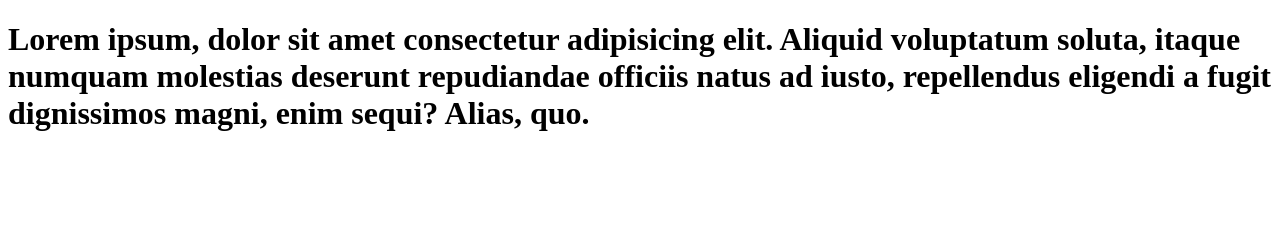
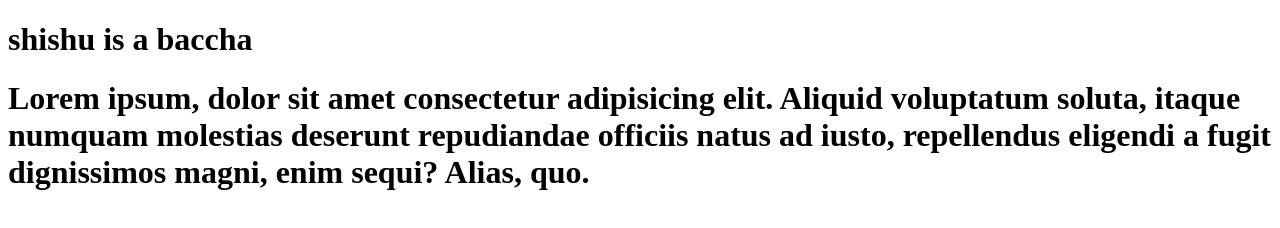
Before and after one commit to shishu562/Demo-Project, a plain HTML site: page F3.html in a window 1280 px wide. Drawn offline with Linux system fonts and the light colour scheme.

Commit message:
Update F3.html

```diff
--- a/F3.html
+++ b/F3.html
@@ -6,6 +6,7 @@
     <title>Document</title>
 </head>
 <body>
+    <h1> shishu is a baccha </h1>
     <h1> Lorem ipsum, dolor sit amet consectetur adipisicing elit. Aliquid voluptatum soluta, itaque numquam molestias deserunt repudiandae officiis natus ad iusto, repellendus eligendi a fugit dignissimos magni, enim sequi? Alias, quo.</h1>
 </body>
 </html>
```
